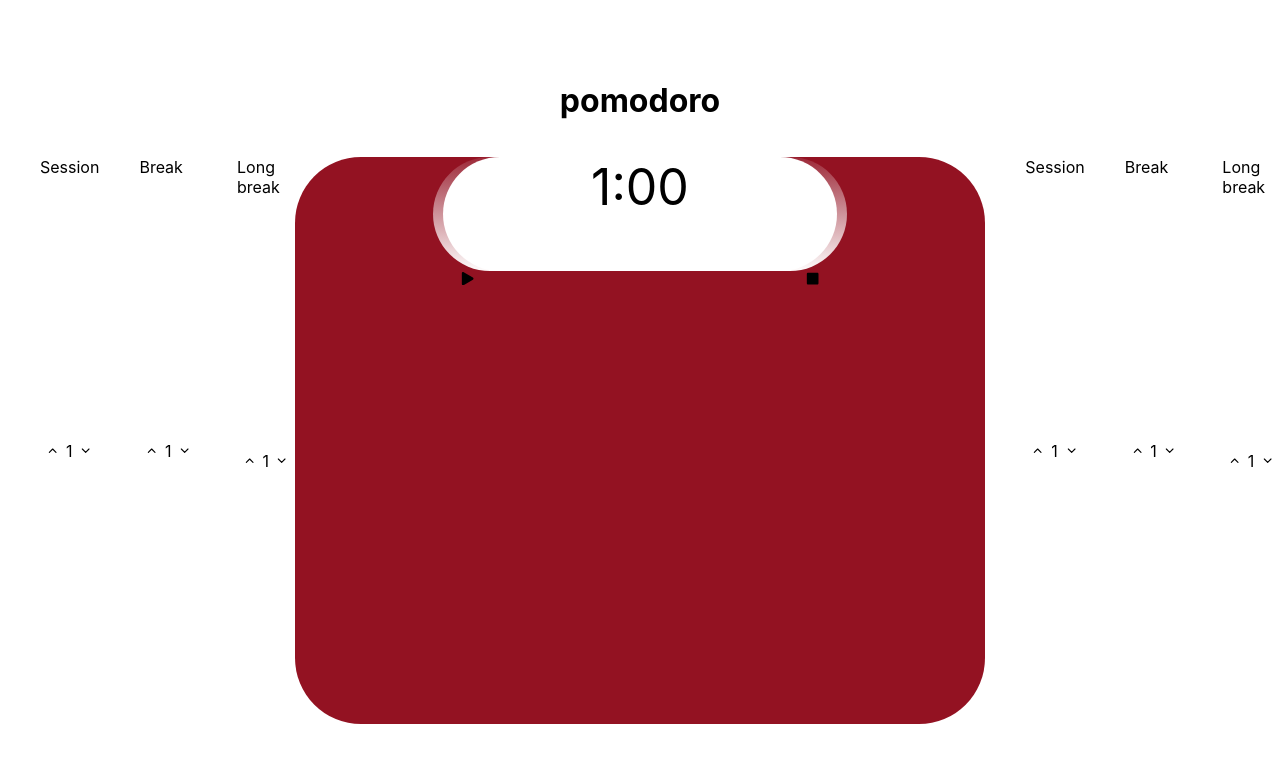
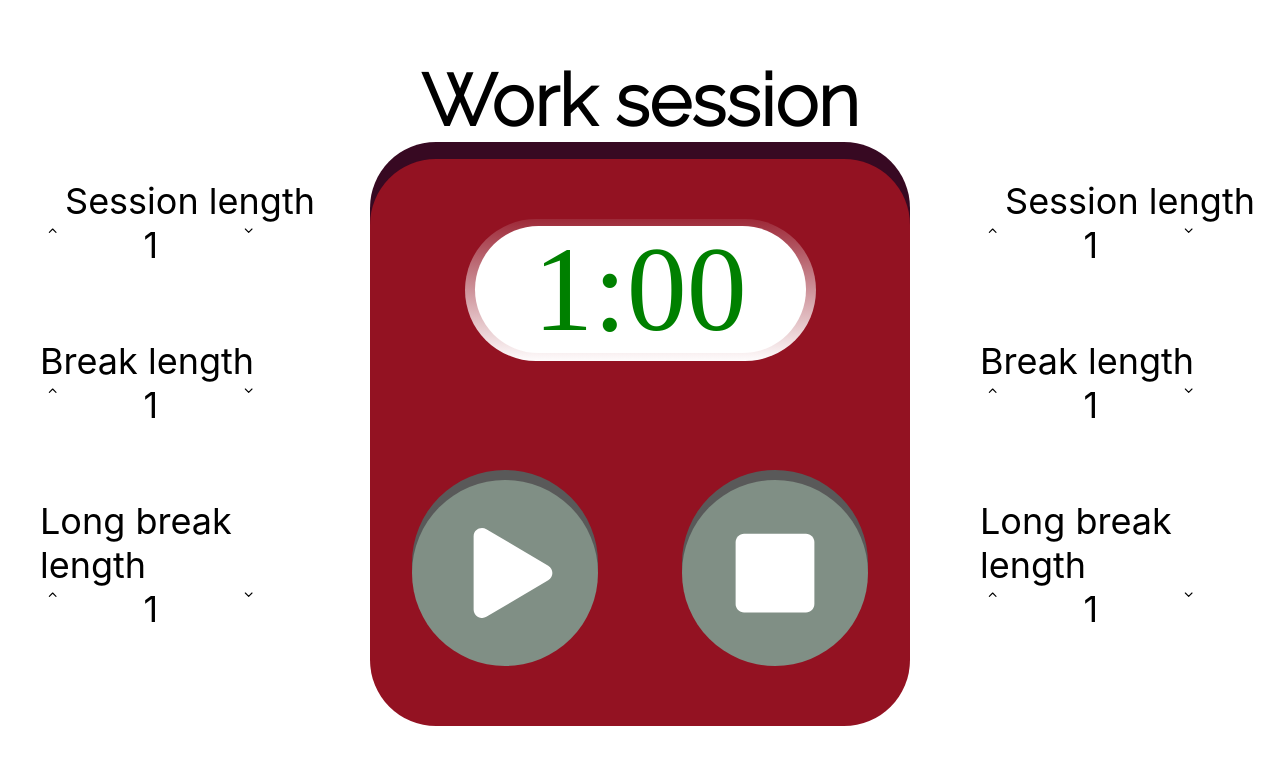
Before and after one commit to davidGasanov/Pomodoro-clock, a React (Create React App) app: page / in a window 1280 px wide. Shown: the top 764 px of the page. Built offline with nearby package versions, Linux system fonts and the light colour scheme.

Commit message:
style: add styling to the clock and time control card.
fix: rename the mode status names and make play and stop buttons functional

```diff
--- a/package.json
+++ b/package.json
@@ -10,6 +10,7 @@
     "react-dom": "^17.0.2",
     "react-icons": "^4.3.1",
     "react-scripts": "5.0.0",
+    "react-spring": "^9.4.4",
     "web-vitals": "^2.1.4"
   },
   "scripts": {
--- a/public/index.html
+++ b/public/index.html
@@ -3,6 +3,12 @@
   <head>
     <meta charset="utf-8" />
     <link rel="icon" href="%PUBLIC_URL%/favicon.ico" />
+    <link rel="preconnect" href="https://fonts.googleapis.com" />
+    <link rel="preconnect" href="https://fonts.gstatic.com" crossorigin />
+    <link
+      href="https://fonts.googleapis.com/css2?family=Raleway:wght@300&display=swap"
+      rel="stylesheet"
+    />
     <meta name="viewport" content="width=device-width, initial-scale=1" />
     <meta name="theme-color" content="#000000" />
     <meta
@@ -10,34 +16,13 @@
       content="Web site created using create-react-app"
     />
     <link rel="apple-touch-icon" href="%PUBLIC_URL%/logo192.png" />
-    <!--
-      manifest.json provides metadata used when your web app is installed on a
-      user's mobile device or desktop. See https://developers.google.com/web/fundamentals/web-app-manifest/
-    -->
+
     <link rel="manifest" href="%PUBLIC_URL%/manifest.json" />
-    <!--
-      Notice the use of %PUBLIC_URL% in the tags above.
-      It will be replaced with the URL of the `public` folder during the build.
-      Only files inside the `public` folder can be referenced from the HTML.
 
-      Unlike "/favicon.ico" or "favicon.ico", "%PUBLIC_URL%/favicon.ico" will
-      work correctly both with client-side routing and a non-root public URL.
-      Learn how to configure a non-root public URL by running `npm run build`.
-    -->
     <title>React App</title>
   </head>
   <body>
     <noscript>You need to enable JavaScript to run this app.</noscript>
     <div id="root"></div>
-    <!--
-      This HTML file is a template.
-      If you open it directly in the browser, you will see an empty page.
-
-      You can add webfonts, meta tags, or analytics to this file.
-      The build step will place the bundled scripts into the <body> tag.
-
-      To begin the development, run `npm start` or `yarn start`.
-      To create a production bundle, use `npm run build` or `yarn build`.
-    -->
   </body>
 </html>
--- a/src/App.css
+++ b/src/App.css
@@ -1,3 +1,11 @@
+@font-face{
+font-family: 'digital';
+src: local('digital-7'), url(./fonts/digital-7.ttf) format('ttf');
+}
+
+
+
+
 .App {
   min-height: 100vh;
   display: flex;
@@ -13,6 +21,9 @@
 
 .status-display {
   text-align: center;
+  font-family: 'Raleway';
+  font-size: 72px;
+  margin: 0;
 }
 
 .App-logo {
@@ -50,12 +61,6 @@
   }
 }
 
-button {
-  cursor: pointer;
-  background: none;
-  border: none;
-}
-
 /* --- <Time Display> --- */
 
 .clock-box {
@@ -63,10 +68,13 @@ button {
   flex-direction: column;
   align-items: center;
   align-self: center;
+  justify-content: space-around;
   width: 754px;
   height: 567px;
   background: #931222;
   border-radius: 66px;
+  filter: drop-shadow(0 -17px 0 #370922);
+  margin: 0 30px;
 }
 
 .time-and-toggles {
@@ -85,44 +93,85 @@ button {
 
 .time-display-box {
   font-size: 50px;
-  width: 60%;
+  width: 65%;
   background: linear-gradient(180deg, #9d2938 0%, #fefcfc 100%);
   border-radius: 82px;
-  height: 20%;
+  height: 25%;
   box-sizing: border-box;
-
   display: flex;
   justify-content: center;
   align-items: center;
 }
 
-.time-box{
+.time-box {
   border-radius: 82px;
   width: 100%;
-  height: 100%;
-  text-align: center;
-  background: white;
+  height: 90%;
+  display: flex;
+  flex-direction: column;
+  justify-content: center;
+  align-items: center;
+  background-color: white;
+  color: green;
   margin: 10px;
-
+  font-family: 'digital';
+  font-size: 120px;
 }
 
-
 /* --- </Time Display> --- */
-
 
 /* --- <Time Control> --- */
 
 .time-card-div {
   display: flex;
+  flex-direction: column;
 }
 
 .time-card {
   list-style-type: none;
-  width: 25%;
+  width: 300px;
   display: grid;
   grid-template-areas:
     "h h h"
     "u t d";
+  font-size: 36px;
+}
+
+.time-card-title{
+  text-align: center;
 }
 
 /* --- </Time Control> --- */
+
+/* -- <Button> -- */
+
+.button-large {
+  width: 186px;
+  height: 186px;
+  background: #808f85;
+  color: white;
+  border-radius: 50%;
+  filter: drop-shadow(0 -10px 0 #595959);
+  transition: "all .5s ease",
+}
+
+.yellow{
+  background: yellow;
+}
+
+button {
+  cursor: pointer;
+  background: none;
+  border: none;
+  display: flex;
+  justify-content: center;
+  align-items: center;
+}
+
+/* this is used to correct the misalignment of this particular icon */
+
+button[type="play"] > svg{
+  margin-left: 15px;
+}
+
+/* -- </Button> -- */
--- a/src/App.js
+++ b/src/App.js
@@ -15,36 +15,40 @@ function App() {
   const [pomodoro, setPomodoro] = useState(initialTime);
   const [counterStatus, setCounterStatus] = useState(false);
 
-  // There are 3 mode statuses: pomodoro, break and longBreak. The default is pomodoro.
-  const [modeStatus, changeMode] = useState("pomodoro");
+  // There are 3 mode statuses: Work session, Break time and Long break. The default is Work session.
+  const [modeStatus, changeMode] = useState("Work session");
+
+
+  // Color palette according to the mode status
+  const [colorPalette, setColorPalette] = useState("red");
 
   // Amount of completed pomodoros
   const [completedPomodoros, setCompletedPomodoros] = useState(1);
 
   // useEffect for mode switching
   useEffect(() => {
-    if (pomodoro === 0 && modeStatus === "pomodoro") {
+    if (pomodoro === 0 && modeStatus === "Work session") {
       setCompletedPomodoros(completedPomodoros + 1);
       if (completedPomodoros % 4 === 0) {
         setTimeout(() => {
-          changeMode("longBreak");
+          changeMode("Long break");
           setPomodoro(defaultLongBreak);
         }, 1000);
       } else {
         setTimeout(() => {
-          changeMode("break");
+          changeMode("Break time");
           setPomodoro(defaultLongBreak);
         }, 1000);
       }
     }
 
     if (
-      (pomodoro === 0 && modeStatus === "break") ||
-      (pomodoro === 0 && modeStatus === "longBreak")
+      (pomodoro === 0 && modeStatus === "Break time") ||
+      (pomodoro === 0 && modeStatus === "Long break")
     ) {
       setTimeout(() => {
         setPomodoro(initialTime);
-        changeMode("pomodoro");
+        changeMode("Work session");
       }, 1000);
     }
   }, [pomodoro]);
@@ -53,8 +57,16 @@ function App() {
     setPomodoro(initialTime);
   }, [initialTime]);
 
+
   const toggleCounter = () => {
+
     setCounterStatus(!counterStatus);
+  };
+
+  const resetTimer = () => {
+    setCounterStatus(false);
+    setPomodoro(initialTime);
+    console.log("resetPomo fired");
   };
 
   // Time control
@@ -66,24 +78,19 @@ function App() {
     if (initialTime > 60) setInitialTime(initialTime - 60);
   };
 
-  const resetTimer = () => {
-    setCounterStatus(false);
-    setPomodoro(initialTime);
-    console.log("resetPomo fired");
-  };
-
   //
 
   return (
     <div className="App">
       <h1 className="status-display">{modeStatus}</h1>
       <div className="display-and-control">
-      <TimeControl
+        <TimeControl
           initialTime={initialTime}
           defaultBreak={defaultBreak}
           defaultLongBreak={defaultLongBreak}
         />
         <TimeDisplay
+          colorPalette={colorPalette}
           toggleCounter={toggleCounter}
           resetTimer={resetTimer}
           modeStatus={modeStatus}
@@ -91,12 +98,11 @@ function App() {
           setPomodoro={setPomodoro}
           counterStatus={counterStatus}
         />
-            <TimeControl
+        <TimeControl
           initialTime={initialTime}
           defaultBreak={defaultBreak}
           defaultLongBreak={defaultLongBreak}
         />
-
       </div>
     </div>
   );
--- a/src/components/TimeControl.js
+++ b/src/components/TimeControl.js
@@ -8,19 +8,19 @@ const TimeControl = ({initialTime, defaultBreak, defaultLongBreak}) => {
     <div className="time-card-div">
 
     <ul  className="time-card">
-      <li style={{gridArea: "h"}}>Session</li>
+      <li className="time-card-title" style={{gridArea: "h"}}>Session length</li>
       <li style={{gridArea: "u"}}><button><FiChevronUp/></button></li>
       <li style={{gridArea: "t"}}>{initialTime/60}</li>
       <li style={{gridArea: "d"}}><button><FiChevronDown/></button></li>
     </ul>
     <ul  className="time-card">
-      <li style={{gridArea: "h"}}>Break</li>
+      <li style={{gridArea: "h"}}>Break length</li>
       <li style={{gridArea: "u"}}><button><FiChevronUp/></button></li>
       <li style={{gridArea: "t"}}>{defaultBreak/60}</li>
       <li style={{gridArea: "d"}}><button><FiChevronDown/></button></li>
     </ul>
     <ul  className="time-card">
-      <li style={{gridArea: "h"}}>Long break</li>
+      <li style={{gridArea: "h"}}>Long break length</li>
       <li style={{gridArea: "u"}}><button><FiChevronUp/></button></li>
       <li style={{gridArea: "t"}}>{defaultLongBreak/60}</li>
       <li style={{gridArea: "d"}}><button><FiChevronDown/></button></li>
--- a/src/components/TimeDisplay.js
+++ b/src/components/TimeDisplay.js
@@ -3,11 +3,13 @@ import { useEffect, useRef } from "react";
 
 // Components
 import TimeControl from "./TimeControl";
+import Button from "./utils/Button";
 
 //Icons
 import { FaPlay, FaPause, FaStop } from "react-icons/fa";
 
 const TimeDisplay = ({
+  colorPalette,
   toggleCounter,
   resetTimer,
   pomodoro,
@@ -44,12 +46,20 @@ const TimeDisplay = ({
         </span>
       </div>
       <div className="toggles">
-        <button onClick={toggleCounter}>
-          {counterStatus ? <FaPause /> : <FaPlay />}{" "}
-        </button>
-        <button onClick={resetTimer}>
-          <FaStop />
-        </button>
+        <Button
+          func={toggleCounter}
+          color={colorPalette}
+          size="button-large"
+          type="play"
+          resetTimer={resetTimer}
+        />
+        <Button
+          func={resetTimer}
+          color={colorPalette}
+          size="button-large"
+          type="stop"
+          resetTimer={resetTimer}
+        />
       </div>
     </div>
   );
--- /dev/null
+++ b/src/components/utils/Button.js
@@ -0,0 +1,36 @@
+import React from "react";
+import { useSpring, animated } from 'react-spring'
+
+//Icons
+import { FaPlay, FaStop } from "react-icons/fa";
+import { FiChevronUp, FiChevronDown } from "react-icons/fi";
+
+
+
+const Button = ({ color, type, size, func }) => {
+
+  const styles = useSpring({background: '#808f85'})
+
+  const buttonType = (type) => {
+    switch (type) {
+      case "play":
+        return <FaPlay size={90} />;
+      case "stop":
+        return <FaStop size={90} />;
+      case "up":
+        return <FiChevronUp size={50} />;
+      case "down":
+        return <FiChevronDown size={50} />;
+    }
+  };
+
+  return (
+    <div>
+      <animated.button style={styles} type={type} className={size} onClick={func}>
+        {buttonType(type)}
+      </animated.button>
+    </div>
+  );
+};
+
+export default Button;
```
Also changed, not shown: src/fonts/digital-7.ttf (added), src/index.css (line endings or trailing spaces), 1 other file (tests, documents, lock files or other folders).
